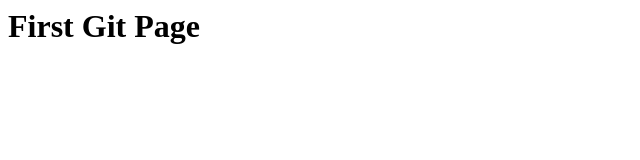
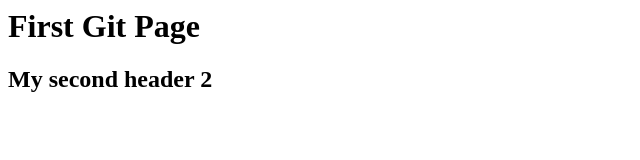
Before and after one commit to go2santhoshGit/git-one, a plain HTML site: page index.html in a window 1280 px wide. Shown: the whole page, without its empty margins (0-640 px from the left). Drawn offline with Linux system fonts and the light colour scheme.

Commit message:
added h2 to index

```diff
--- a/index.html
+++ b/index.html
@@ -4,5 +4,6 @@
 </head>
 <body>
   <h1> First Git Page</h1>
+  <h2> My second header 2</h2>
 </body>
 </html>
```
